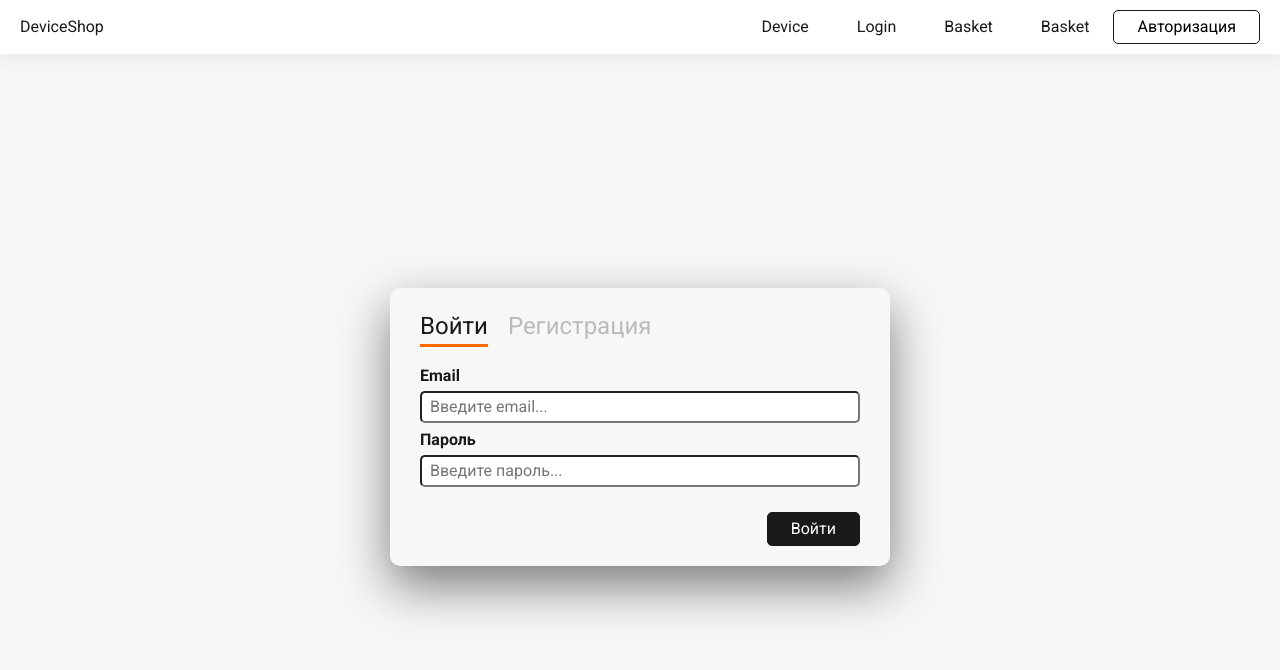
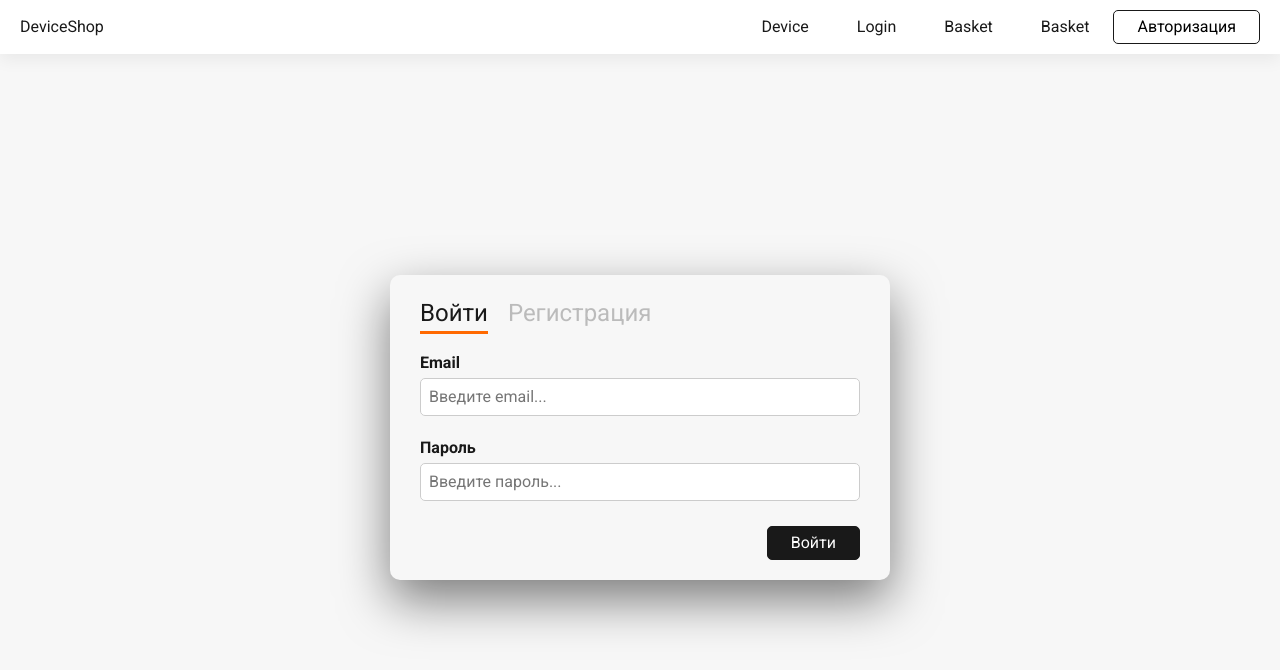
Before and after one commit to BarB93/online-store, a React (Create React App) app in the folder client/: page /login in a window 1280 px wide. Shown: the top 670 px of the page. Built offline with nearby package versions, Linux system fonts and the light colour scheme.

Commit message:
fixed Auth component, styles for input

```diff
--- a/client/src/pages/Auth/Auth.js
+++ b/client/src/pages/Auth/Auth.js
@@ -44,13 +44,17 @@ const Auth = () => {
                     }}
                 >
                     <Form>
-                        <label className='form__label' htmlFor='email'>Email</label>
-                        <Field name='email' type='text' placeholder='Введите email...' />
-                        <ErrorMessage className='error-message' name='email' component="div" />
+                        <div className='form__field'>
+                            <label className='form__label' htmlFor='email'>Email</label>
+                            <Field className='form__input' name='email' type='text' placeholder='Введите email...' />
+                            <ErrorMessage className='error-message' name='email' component="div" />
+                        </div>
 
-                        <label className='form__label' htmlFor='password'>Пароль</label>
-                        <Field name='password' type='password' placeholder='Введите пароль...' />
-                        <ErrorMessage className='error-message' name='password' component="div" />
+                        <div className='form__field'>
+                            <label className='form__label' htmlFor='password'>Пароль</label>
+                            <Field className='form__input' name='password' type='password' placeholder='Введите пароль...' />
+                            <ErrorMessage className='error-message' name='password' component="div" />
+                        </div>
 
                         <div className='form__footer'>
                             <Button className={styles.btn} secondary type='submit'>{isLogin ? 'Boйти' : 'Регистрация'}</Button>
```
